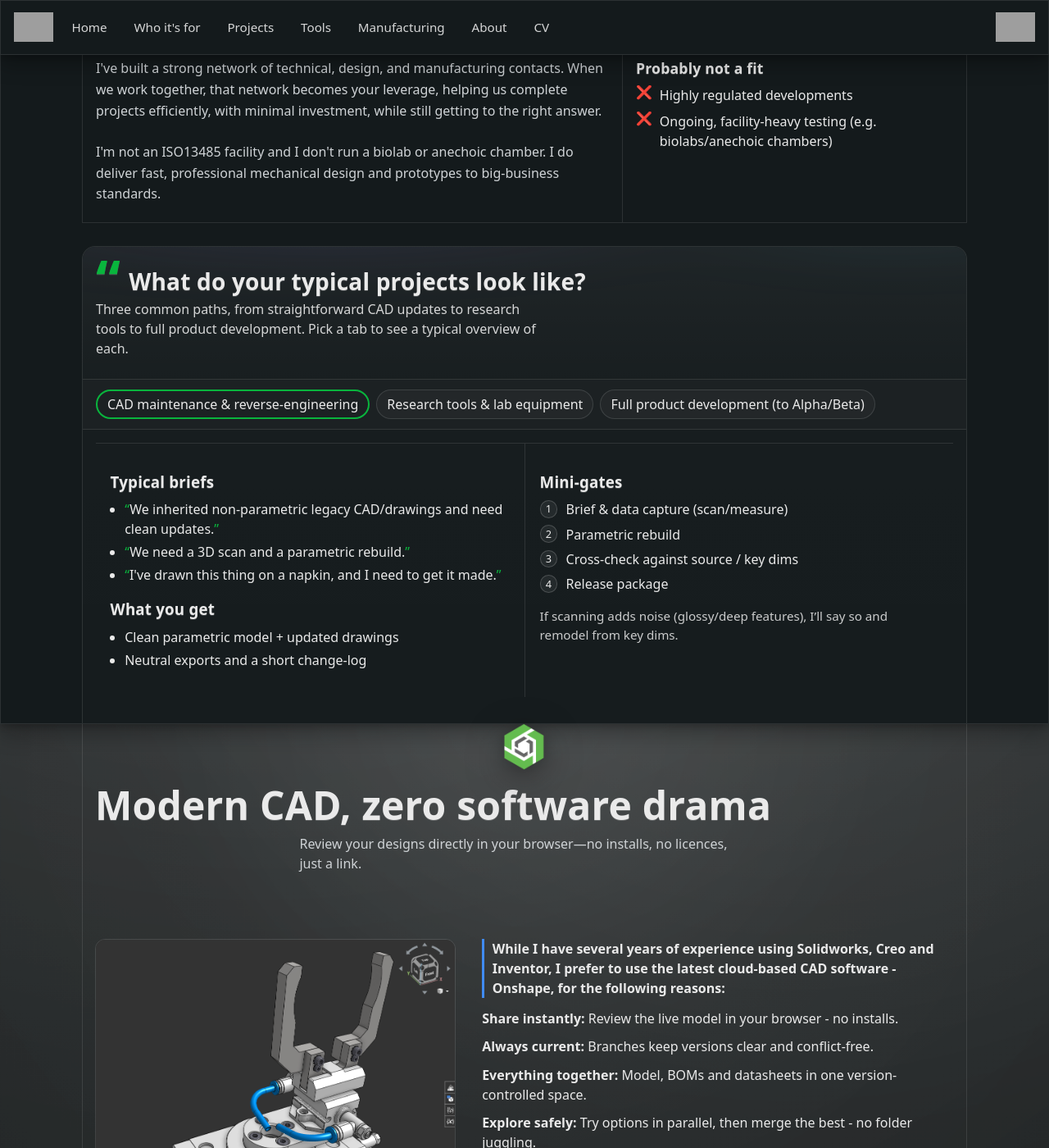
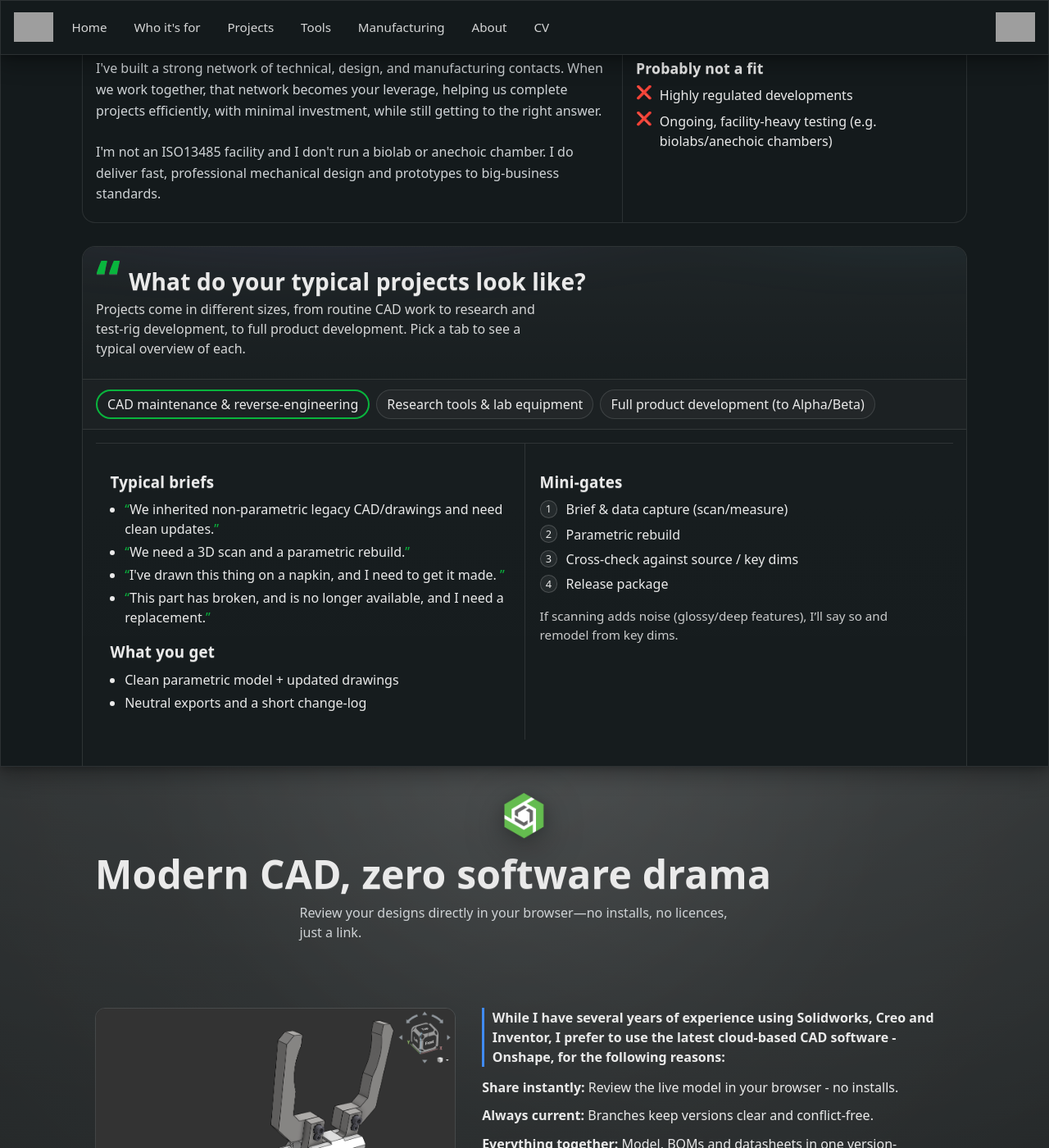
Before and after one commit to JamesAIzzard/jamesaizzard.github.io, a Jekyll site: the page built from index.html, in a window 1280 px wide and 1400 px high, scrolled down 1235 px. Shown: the whole window at 82% size. Built offline with Jekyll 4.4.1, drawn with Linux system fonts in a browser that asks for light colours; some web fonts are replaced; grey boxes are pictures that could not be loaded.

Commit message:
Refactor project types section: update project descriptions for clarity; enhance mini-quote styling for improved visual consistency Refactor manufacturing styles: remove unnecessary container edge lines; maintain uniform side gutters Refactor modern CAD styles: remove container edge lines; keep uniform side gutters only Refactor where fits styles: add bottom corner radii for visual consistency across sections

```diff
--- a/_includes/project_types.html
+++ b/_includes/project_types.html
@@ -5,8 +5,8 @@
             <header class="pt-header panel-surface--lit">
                 <h2 class="pt-title quote">What do your typical projects look like?</h2>
                 <p class="pt-subtitle">
-          Three common paths, from straightforward CAD updates to research tools to full product development.
-          Pick a tab to see a typical overview of each.
+                    Projects come in different sizes, from routine CAD work to research and test-rig
+                    development, to full product development. Pick a tab to see a typical overview of each.
                 </p>
             </header>
 
@@ -14,7 +14,8 @@
                 <button class="pt-tab is-active" id="tab-cad" role="tab" aria-selected="true" aria-controls="panel-cad">
                     CAD maintenance & reverse-engineering
                 </button>
-        <button class="pt-tab" id="tab-research" role="tab" aria-selected="false" aria-controls="panel-research">
+                <button class="pt-tab" id="tab-research" role="tab" aria-selected="false"
+                    aria-controls="panel-research">
                     Research tools & lab equipment
                 </button>
                 <button class="pt-tab" id="tab-full" role="tab" aria-selected="false" aria-controls="panel-full">
@@ -28,9 +29,12 @@
                         <div class="pt-col">
                             <h3>Typical briefs</h3>
                             <ul class="pt-list">
-                <li class="mini-quote">We inherited non-parametric legacy CAD/drawings and need clean updates.</li>
+                                <li class="mini-quote">We inherited non-parametric legacy CAD/drawings and need clean
+                                    updates.</li>
                                 <li class="mini-quote">We need a 3D scan and a parametric rebuild.</li>
-                <li class="mini-quote">I've drawn this thing on a napkin, and I need to get it made.</li>
+                                <li class="mini-quote">I've drawn this thing on a napkin, and I need to get it made.
+                                </li>
+                                <li class="mini-quote">This part has broken, and is no longer available, and I need a replacement.</li>
                             </ul>
                             <h3>What you get</h3>
                             <ul class="pt-list">
@@ -46,7 +50,8 @@
                                 <li>Cross-check against source / key dims</li>
                                 <li>Release package</li>
                             </ol>
-              <p class="pt-note">If scanning adds noise (glossy/deep features), I’ll say so and remodel from key dims.</p>
+                            <p class="pt-note">If scanning adds noise (glossy/deep features), I’ll say so and remodel
+                                from key dims.</p>
                         </div>
                     </div>
                 </section>
@@ -56,9 +61,11 @@
                         <div class="pt-col">
                             <h3>Typical briefs</h3>
                             <ul class="pt-list">
-                <li>Custom rigs to unblock experiments (e.g., oscillation profiles for cell agitation)</li>
+                                <li>Custom rigs to unblock experiments (e.g., oscillation profiles for cell agitation)
+                                </li>
                                 <li>Automated fluid handling with pumps/valves to run transfer protocols</li>
-                <li>Production helpers to scale hand-built steps (fold/roll, pick-place, in-line checks)</li>
+                                <li>Production helpers to scale hand-built steps (fold/roll, pick-place, in-line checks)
+                                </li>
                             </ul>
                         </div>
                         <div class="pt-col">
@@ -69,7 +76,8 @@
                                 <li>De-risk rigs/tests (fail fast)</li>
                                 <li>Prototype & lab demo</li>
                             </ol>
-              <p class="pt-note">If the tool drifts toward regulated use, we reset scope and compliance expectations early.</p>
+                            <p class="pt-note">If the tool drifts toward regulated use, we reset scope and compliance
+                                expectations early.</p>
                         </div>
                     </div>
                 </section>
@@ -80,7 +88,8 @@
                             <h3>Best fit</h3>
                             <ul class="pt-list">
                                 <li>From pencil sketch to first working prototypes</li>
-                <li>I typically take projects through Alpha/Beta; CMO transfer follows with specialist support</li>
+                                <li>I typically take projects through Alpha/Beta; CMO transfer follows with specialist
+                                    support</li>
                             </ul>
                             <h3>Deliverables</h3>
                             <ul class="pt-list">
@@ -92,11 +101,14 @@
                         <div class="pt-col">
                             <h3>Stage-gate (early-phase)</h3>
                             <ol class="pt-steps">
-                <li><strong>G1 · Frame:</strong> brief, constraints, applicable standards, top risks, kill-criteria</li>
+                                <li><strong>G1 · Frame:</strong> brief, constraints, applicable standards, top risks,
+                                    kill-criteria</li>
                                 <li><strong>G2 · Concepts & architecture:</strong> interfaces; options vs baseline</li>
                                 <li><strong>G3 · De-risk:</strong> target 1–3 riskiest assumptions with fast rigs</li>
-                <li><strong>G4 · Detailed design & prototype:</strong> CAD, drawings; first article(s)</li>
-                <li><strong>G5 · Alpha/Beta:</strong> iterate to function/reliability; plan CMO transfer if needed</li>
+                                <li><strong>G4 · Detailed design & prototype:</strong> CAD, drawings; first article(s)
+                                </li>
+                                <li><strong>G5 · Alpha/Beta:</strong> iterate to function/reliability; plan CMO transfer
+                                    if needed</li>
                             </ol>
                         </div>
                     </div>
@@ -127,7 +139,7 @@
                 t.addEventListener('click', () => activate(i));
                 t.addEventListener('keydown', (e) => {
                     if (e.key === 'ArrowRight') { e.preventDefault(); activate((i + 1) % tabs.length); tabs[(i + 1) % tabs.length].focus(); }
-          if (e.key === 'ArrowLeft')  { e.preventDefault(); activate((i - 1 + tabs.length) % tabs.length); tabs[(i - 1 + tabs.length) % tabs.length].focus(); }
+                    if (e.key === 'ArrowLeft') { e.preventDefault(); activate((i - 1 + tabs.length) % tabs.length); tabs[(i - 1 + tabs.length) % tabs.length].focus(); }
                 });
             });
         })();
--- a/_sass/components/_manufacturing.scss
+++ b/_sass/components/_manufacturing.scss
@@ -152,27 +152,4 @@
   }
 }
 
-/* Continue the container edge lines through the manufacturing section,
-   aligning with the shared container width and ending at the section's bottom border */
-#manufacturing {
-  position: relative;
-}
-
-#manufacturing::before,
-#manufacturing::after {
-  content: "";
-  position: absolute;
-  top: 0;
-  bottom: 0;
-  width: 0;
-  border-left: 1px solid var(--panel-edge);
-  pointer-events: none;
-}
-
-#manufacturing::before {
-  left: calc(50% - (min(calc(100% - 2 * var(--container-inline-gutter)), var(--maxw)) / 2));
-}
-
-#manufacturing::after {
-  right: calc(50% - (min(calc(100% - 2 * var(--container-inline-gutter)), var(--maxw)) / 2));
-}
+/* (Rails removed) Keep uniform side gutters only */
--- a/_sass/components/_modern_cad.scss
+++ b/_sass/components/_modern_cad.scss
@@ -107,6 +107,9 @@
     text-align: center;
 }
 
+/* Add separation from the section above */
+#modern-cad { padding-top: clamp(1.25rem, 4vw, 2rem); }
+
 /* Uniform side gutters from the vertical rails for all content in this section */
 #modern-cad > .container { padding-inline: var(--rail-gutter); }
 
@@ -116,28 +119,4 @@
     }
 }
 
-/* Continue the container edge lines down this section */
-#modern-cad {
-    position: relative;
-}
-
-#modern-cad::before,
-#modern-cad::after {
-    content: "";
-    position: absolute;
-    top: 0;
-    bottom: 0;
-    width: 0;
-    border-left: 1px solid var(--panel-edge);
-    pointer-events: none;
-}
-
-/* Left line aligned to container's left edge */
-#modern-cad::before {
-    left: calc(50% - (min(calc(100% - 2 * var(--container-inline-gutter)), var(--maxw)) / 2));
-}
-
-/* Right line aligned to container's right edge */
-#modern-cad::after {
-    right: calc(50% - (min(calc(100% - 2 * var(--container-inline-gutter)), var(--maxw)) / 2));
-}
+/* (Rails removed) Keep uniform side gutters only */
--- a/_sass/components/_where_fits.scss
+++ b/_sass/components/_where_fits.scss
@@ -46,6 +46,25 @@
 
 .wf-cell {
   padding: 1rem var(--rail-gutter) 0.9rem; /* uniform rail gutter at sides */
+}
+
+/* Bottom corner radii to match Typical Projects' top corners */
+/* Mobile (stacked): round both bottom corners of the final cell */
+#wf-lhs .wf-lhs-bottom {
+  border-bottom-left-radius: 1rem;
+  border-bottom-right-radius: 1rem;
+}
+
+@media (min-width: 900px) {
+  /* Desktop: main text (left) gets bottom-left only; not-a-fit (right, bottom) gets bottom-right only */
+  #wf-rhs {
+    border-bottom-left-radius: 1rem;
+    border-bottom-right-radius: 0;
+  }
+  #wf-lhs .wf-lhs-bottom {
+    border-bottom-right-radius: 1rem;
+    border-bottom-left-radius: 0;
+  }
 }
 
 /* Maintain the previous visual spacing without pushing borders down */
```
Lines whose indentation alone changed are shown as unchanged.
